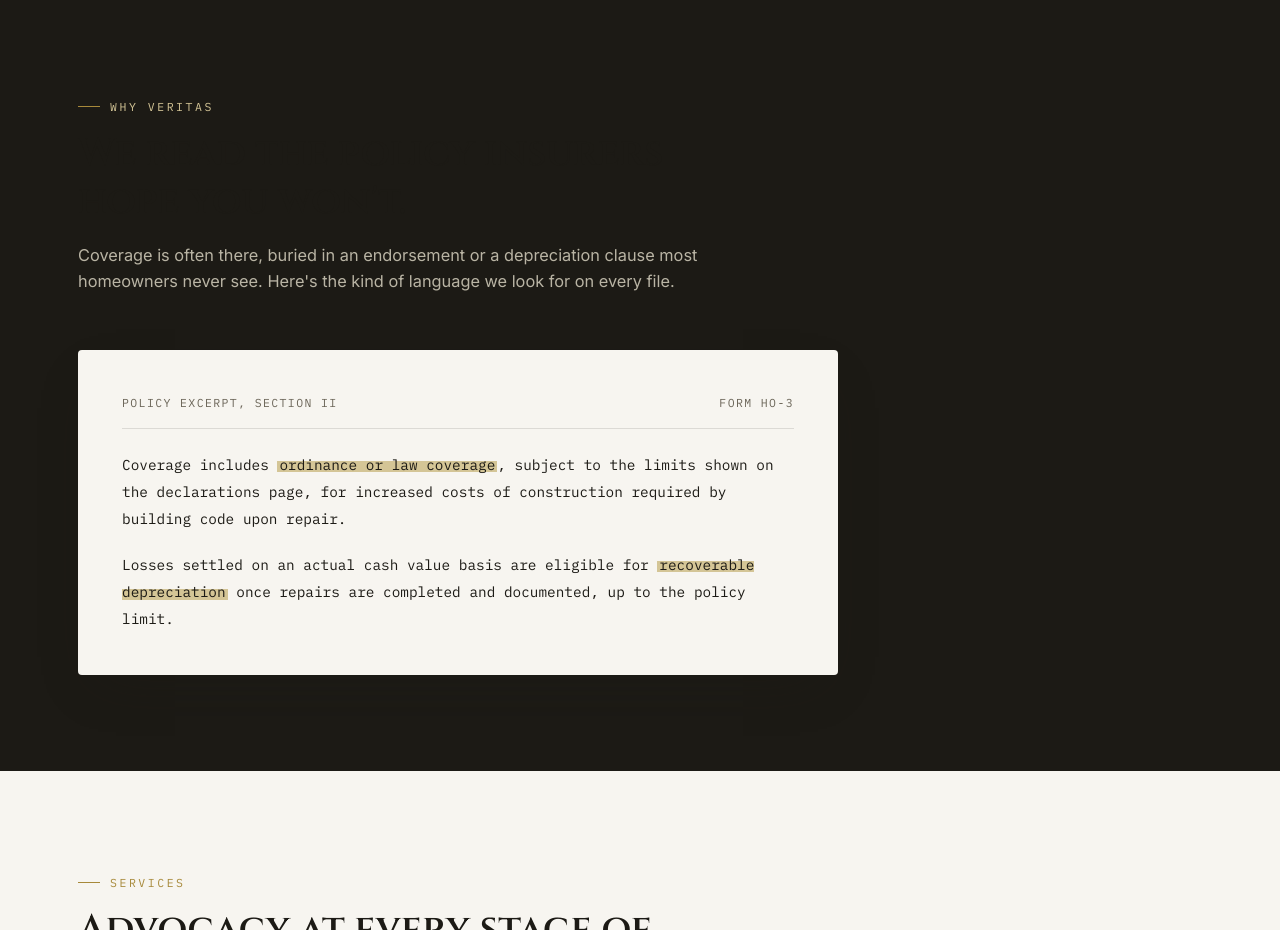
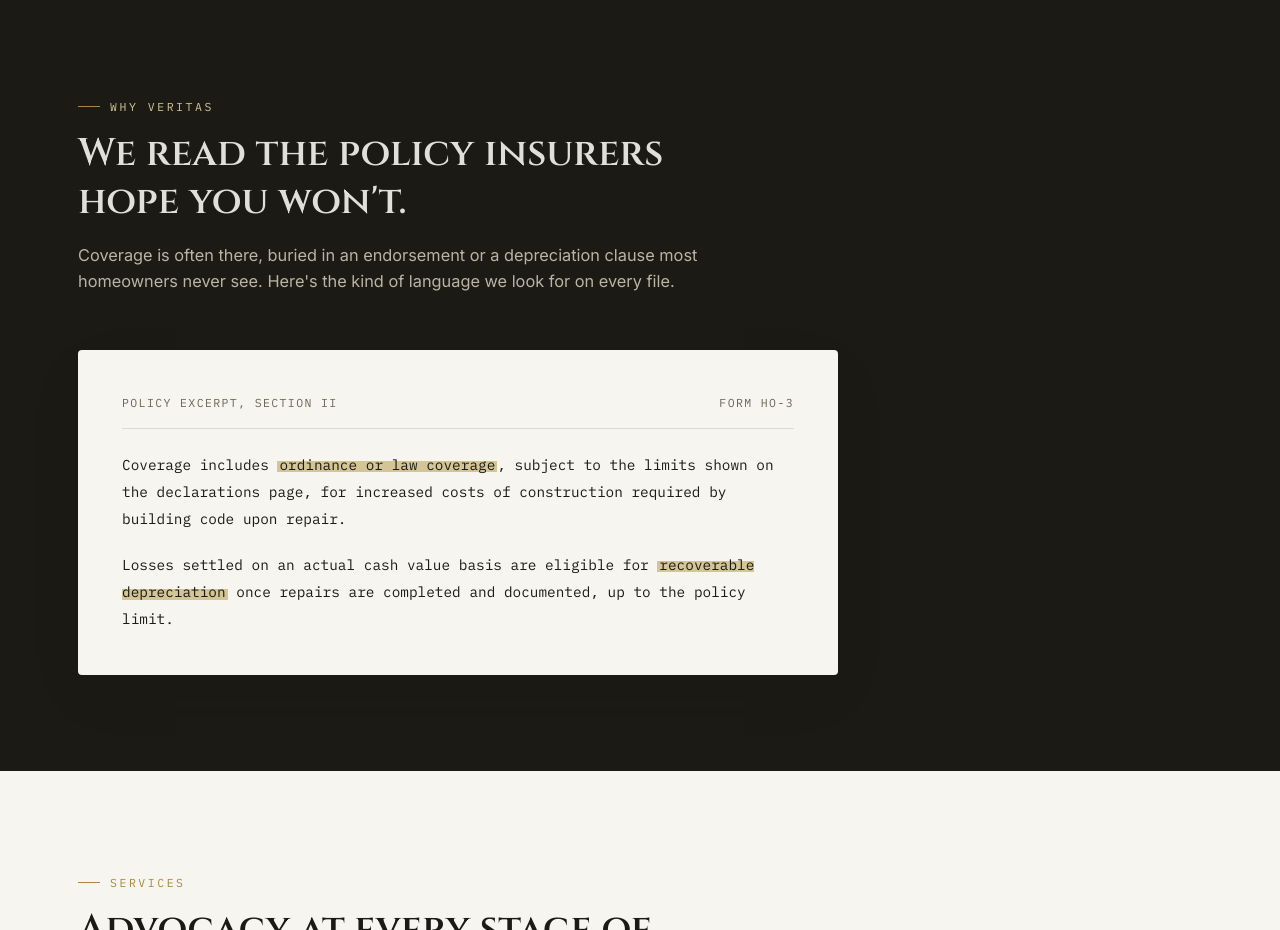
Before and after one commit to Dev-Muller/VeritasMockUp, a website: page index.html in a window 1280 px wide. Shown: the part 1780-2710 px from the top of the page. Drawn offline with Linux system fonts and the light colour scheme.

Commit message:
Change heading color in xray section

```diff
--- a/index.html
+++ b/index.html
@@ -112,7 +112,7 @@
   <div class="wrap">
     <div class="section-head reveal">
       <span class="eyebrow">Why Veritas</span>
-      <h2>We read the policy insurers hope you won't. </h2>
+      <h2 style="color: #E0E0DB;">We read the policy insurers hope you won't.</h2>
       <p>Coverage is often there, buried in an endorsement or a depreciation clause most homeowners never see. Here's the kind of language we look for on every file.</p>
     </div>
     <div style="display:flex;gap:0;">
```
